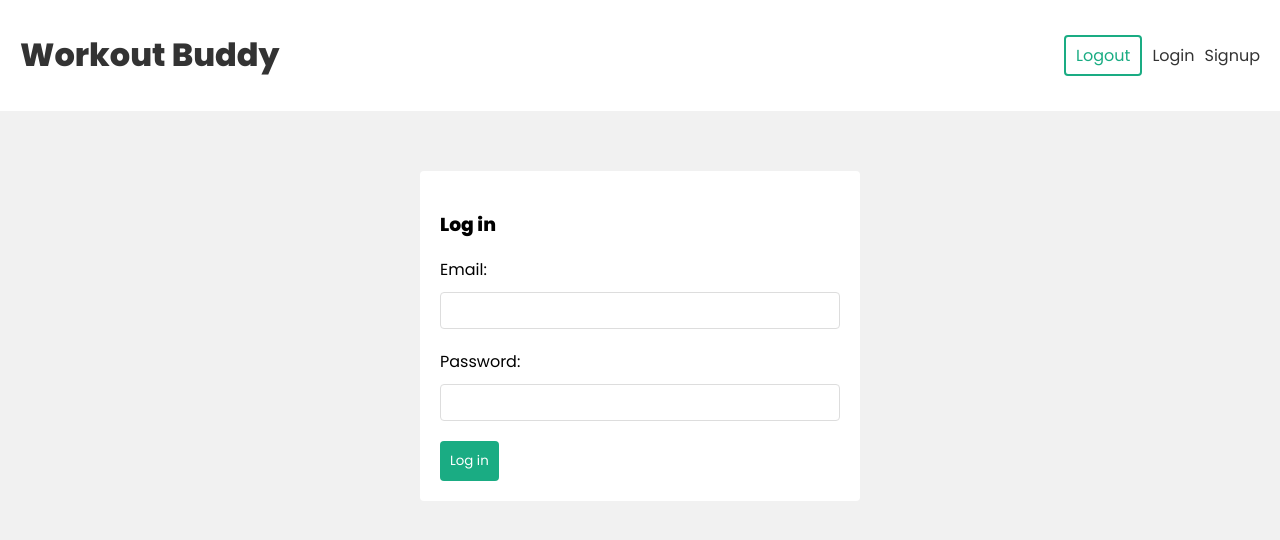
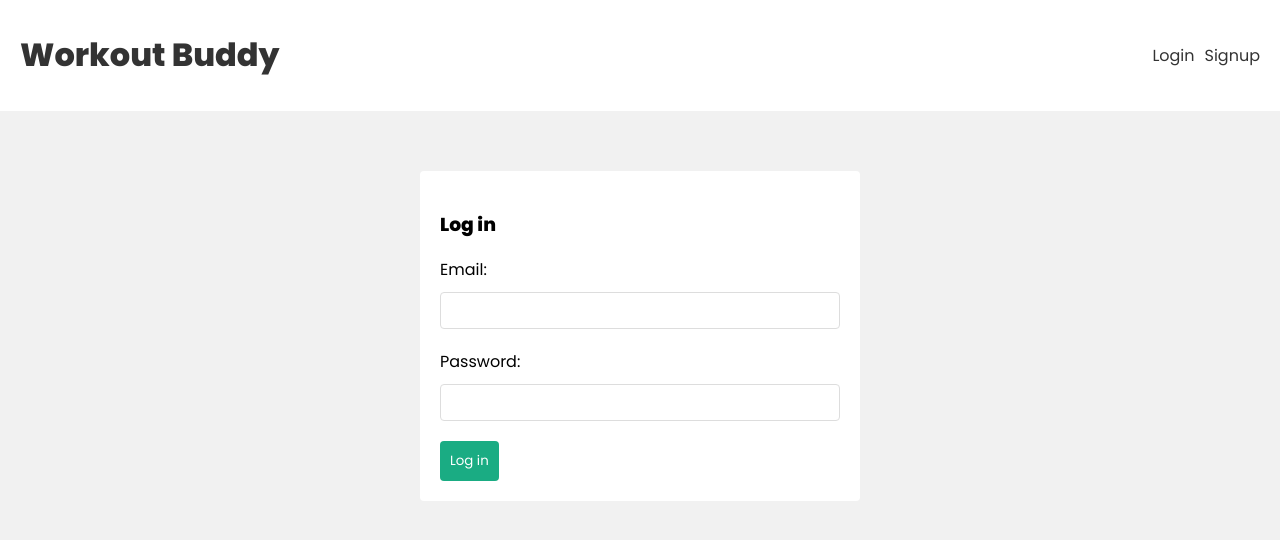
Before and after one commit to JomersDev/mern-tut, a React (Vite) app in the folder frontend/: page /login in a window 1280 px wide. Shown: the top 540 px of the page. Built offline with nearby package versions, Linux system fonts and the light colour scheme.

Commit message:
MERN Auth tut 13 completed

```diff
--- a/frontend/src/components/Navbar.jsx
+++ b/frontend/src/components/Navbar.jsx
@@ -1,8 +1,10 @@
 import { Link } from "react-router-dom"
 import { useLogout } from "../hooks/useLogout"
+import { useAuthContext } from "../hooks/useAuthContext"
 
 const Navbar = () => {
   const { logout } = useLogout()
+  const { user } = useAuthContext()
 
   const handleClick = () => {
     logout()
@@ -15,13 +17,18 @@
           <h1>Workout Buddy</h1>
         </Link>
         <nav>
+          {user && (
             <div>
-            <button onClick={handleClick}>Logout</button>
+              <span>{user.email}</span>
+              <button onClick={handleClick}>Log out</button>
             </div>
+          )}
+          {!user && (
             <div>
               <Link to='/login'>Login</Link>
               <Link to='/signup'>Signup</Link>
             </div>
+          )}
         </nav>
       </div>
     </header>
--- a/frontend/src/context/AuthContext.jsx
+++ b/frontend/src/context/AuthContext.jsx
@@ -1,4 +1,4 @@
-import { createContext, useReducer } from "react";
+import { createContext, useReducer, useEffect } from "react";
 
 export const AuthContext = createContext()
 
@@ -18,6 +18,14 @@
     user: null
   })
 
+  useEffect(() => {
+    const user = JSON.parse(localStorage.getItem('user'))
+
+    if (user) {
+      dispatch({ type: 'LOGIN', payload: user})
+    }
+  }, [])
+
   console.log('AuthContext state: ', state)
 
   return (
```
Lines whose indentation alone changed are shown as unchanged.
